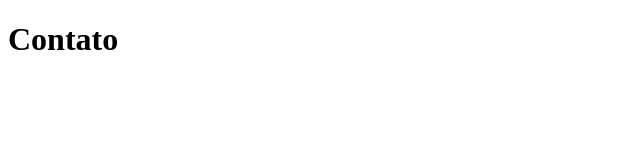
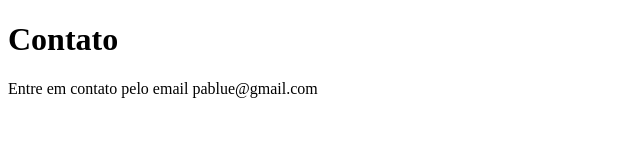
Before and after one commit to Pablo-Oliveira/SISTEMA-DE-CADASTRO-TESTEA, a plain HTML site: page contato.html in a window 1280 px wide. Shown: the whole page, without its empty margins (0-640 px from the left). Drawn offline with Linux system fonts and the light colour scheme.

Commit message:
adicionando o email de contato

```diff
--- a/contato.html
+++ b/contato.html
@@ -8,5 +8,6 @@
 </head>
 <body>
     <h1>Contato</h1>
+    <p>Entre em contato pelo email pablue@gmail.com</p>
 </body>
 </html>
```
